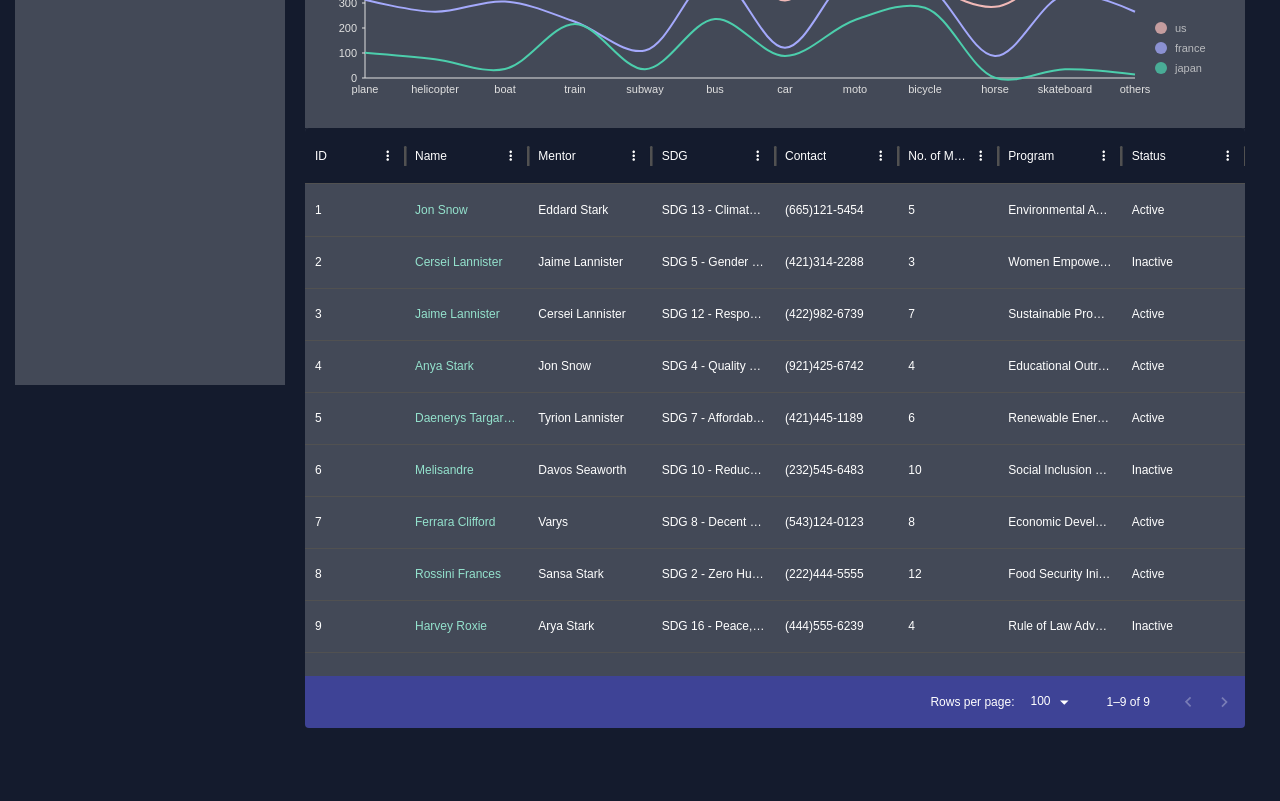
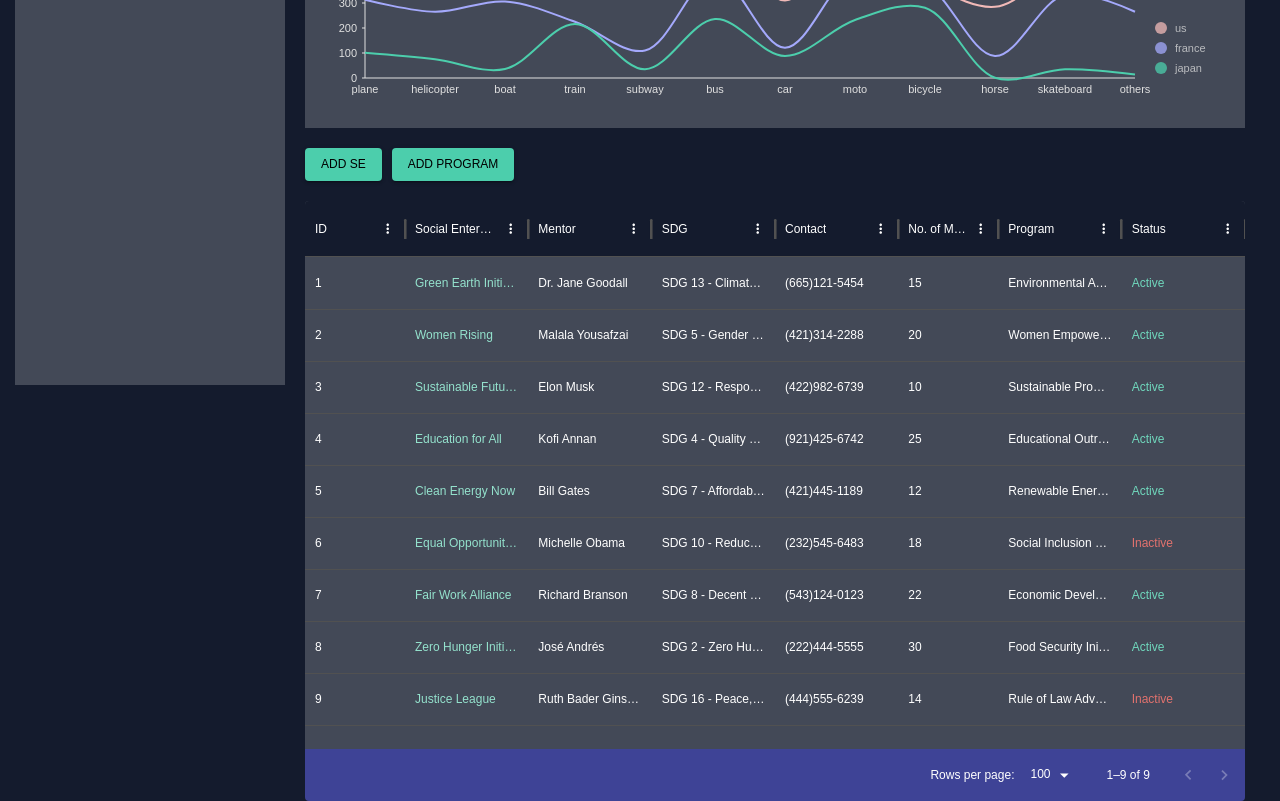
Before and after one commit to hotteokbokki/LSEEDInsight, a React (Create React App) app in the folder client/: page /socialenterprise in a window 1280 px wide. Shown: the part 400-1201 px from the top of the page. Before the commit the page ends 1128 px from the top, so only its background shows below. Built offline with nearby package versions, Linux system fonts and the light colour scheme; sample sign-in values are in the browser's storage.

Commit message:
added buttons to mentor and se page

```diff
--- a/client/src/sampledata/mockData.js
+++ b/client/src/sampledata/mockData.js
@@ -3,95 +3,96 @@ import { tokens } from "../theme";
 export const mockDataSE = [
   {
     id: 1,
-    name: "Jon Snow",
-    mentor: "Eddard Stark",
+    name: "Green Earth Initiative",
+    mentor: "Dr. Jane Goodall",
     sdg: "SDG 13 - Climate Action",
     contact: "(665)121-5454",
-    members: 5,
+    members: 15,
     program: "Environmental Awareness",
     status: "Active",
   },
   {
     id: 2,
-    name: "Cersei Lannister",
-    mentor: "Jaime Lannister",
+    name: "Women Rising",
+    mentor: "Malala Yousafzai",
     sdg: "SDG 5 - Gender Equality",
     contact: "(421)314-2288",
-    members: 3,
+    members: 20,
     program: "Women Empowerment",
-    status: "Inactive",
+    status: "Active",
   },
   {
     id: 3,
-    name: "Jaime Lannister",
-    mentor: "Cersei Lannister",
+    name: "Sustainable Futures",
+    mentor: "Elon Musk",
     sdg: "SDG 12 - Responsible Consumption and Production",
     contact: "(422)982-6739",
-    members: 7,
+    members: 10,
     program: "Sustainable Production",
     status: "Active",
   },
   {
     id: 4,
-    name: "Anya Stark",
-    mentor: "Jon Snow",
+    name: "Education for All",
+    mentor: "Kofi Annan",
     sdg: "SDG 4 - Quality Education",
     contact: "(921)425-6742",
-    members: 4,
+    members: 25,
     program: "Educational Outreach",
     status: "Active",
   },
   {
     id: 5,
-    name: "Daenerys Targaryen",
-    mentor: "Tyrion Lannister",
+    name: "Clean Energy Now",
+    mentor: "Bill Gates",
     sdg: "SDG 7 - Affordable and Clean Energy",
     contact: "(421)445-1189",
-    members: 6,
+    members: 12,
     program: "Renewable Energy Advocacy",
     status: "Active",
   },
   {
     id: 6,
-    name: "Melisandre",
-    mentor: "Davos Seaworth",
+    name: "Equal Opportunity Initiative",
+    mentor: "Michelle Obama",
     sdg: "SDG 10 - Reduced Inequality",
     contact: "(232)545-6483",
-    members: 10,
+    members: 18,
     program: "Social Inclusion Programs",
     status: "Inactive",
   },
   {
     id: 7,
-    name: "Ferrara Clifford",
-    mentor: "Varys",
+    name: "Fair Work Alliance",
+    mentor: "Richard Branson",
     sdg: "SDG 8 - Decent Work and Economic Growth",
     contact: "(543)124-0123",
-    members: 8,
+    members: 22,
     program: "Economic Development",
     status: "Active",
   },
   {
     id: 8,
-    name: "Rossini Frances",
-    mentor: "Sansa Stark",
+    name: "Zero Hunger Initiative",
+    mentor: "José Andrés",
     sdg: "SDG 2 - Zero Hunger",
     contact: "(222)444-5555",
-    members: 12,
+    members: 30,
     program: "Food Security Initiative",
     status: "Active",
   },
   {
     id: 9,
-    name: "Harvey Roxie",
-    mentor: "Arya Stark",
+    name: "Justice League",
+    mentor: "Ruth Bader Ginsburg",
     sdg: "SDG 16 - Peace, Justice, and Strong Institutions",
     contact: "(444)555-6239",
-    members: 4,
+    members: 14,
     program: "Rule of Law Advocacy",
     status: "Inactive",
   },
 ];
+
 
 export const mockDataEval = [
   {
--- a/client/src/scenes/dashboard/index.jsx
+++ b/client/src/scenes/dashboard/index.jsx
@@ -186,13 +186,6 @@ const Dashboard = () => {
                 Top Performer
               </Typography>
             </Box>
-            <Box>
-              <IconButton>
-                <DownloadOutlinedIcon
-                  sx={{ fontSize: "26px", color: colors.greenAccent[500] }}
-                />
-              </IconButton>
-            </Box>
           </Box>
           <Box height="250px" m="-20px 0 0 0">
             <LineChart isDashboard={true} />
--- a/client/src/scenes/socialenterprise/index.jsx
+++ b/client/src/scenes/socialenterprise/index.jsx
@@ -1,4 +1,17 @@
-import { Box, Typography, useTheme, IconButton } from "@mui/material";
+import { useState } from "react";
+import {
+  Box,
+  Typography,
+  useTheme,
+  IconButton,
+  Button,
+  Dialog,
+  DialogTitle,
+  DialogContent,
+  DialogActions,
+  TextField,
+  MenuItem,
+} from "@mui/material";
 import { DataGrid } from "@mui/x-data-grid";
 import { tokens } from "../../theme";
 import { mockDataSE } from "../../sampledata/mockData";
@@ -10,15 +23,57 @@ const SocialEnterprise = () => {
   const theme = useTheme();
   const colors = tokens(theme.palette.mode);
 
+  // State for dialogs
+  const [openAddSE, setOpenAddSE] = useState(false);
+  const [openAddProgram, setOpenAddProgram] = useState(false);
+
+  // Form data
+  const [seData, setSeData] = useState({ name: "", members: "", sdg: "" });
+  const [programData, setProgramData] = useState({ name: "", se: "" });
+
+  // Handle dialog open/close
+  const handleOpenAddSE = () => setOpenAddSE(true);
+  const handleCloseAddSE = () => setOpenAddSE(false);
+  const handleOpenAddProgram = () => setOpenAddProgram(true);
+  const handleCloseAddProgram = () => setOpenAddProgram(false);
+
+  // Data grid columns
   const columns = [
     { field: "id", headerName: "ID" },
-    { field: "name", headerName: "Name", flex: 1, cellClassName: "name-column--cell" },
+    {
+      field: "name",
+      headerName: "Social Enterprise",
+      flex: 1,
+      cellClassName: "name-column--cell",
+    },
     { field: "mentor", headerName: "Mentor", flex: 1 },
     { field: "sdg", headerName: "SDG", flex: 1 },
     { field: "contact", headerName: "Contact", flex: 1 },
-    { field: "members", headerName: "No. of Members", type: "number", headerAlign: "left", align: "left" },
+    {
+      field: "members",
+      headerName: "No. of Members",
+      type: "number",
+      headerAlign: "left",
+      align: "left",
+    },
     { field: "program", headerName: "Program", flex: 1 },
-    { field: "status", headerName: "Status", flex: 1 },
+    {
+      field: "status",
+      headerName: "Status",
+      flex: 1,
+      renderCell: (params) => (
+        <Box
+          sx={{
+            color:
+              params.value === "Active"
+                ? colors.greenAccent[400]
+                : colors.redAccent[400],
+          }}
+        >
+          {params.value}
+        </Box>
+      ),
+    },
   ];
 
   return (
@@ -43,13 +98,19 @@ const SocialEnterprise = () => {
             <Typography variant="h5" fontWeight="600" color={colors.grey[100]}>
               GEMS
             </Typography>
-            <Typography variant="h3" fontWeight="bold" color={colors.greenAccent[500]}>
+            <Typography
+              variant="h3"
+              fontWeight="bold"
+              color={colors.greenAccent[500]}
+            >
               Top Performer
             </Typography>
           </Box>
           <Box>
             <IconButton>
-              <DownloadOutlinedIcon sx={{ fontSize: "26px", color: colors.greenAccent[500] }} />
+              <DownloadOutlinedIcon
+                sx={{ fontSize: "26px", color: colors.greenAccent[500] }}
+              />
             </IconButton>
           </Box>
         </Box>
@@ -58,19 +119,32 @@ const SocialEnterprise = () => {
         </Box>
       </Box>
 
+      {/* BUTTONS: Below Chart, Above Data Grid */}
+      <Box display="flex" gap="10px" mt="20px">
+        <Button
+          variant="contained"
+          sx={{ backgroundColor: colors.greenAccent[500], color: "black" }}
+          onClick={handleOpenAddSE}
+        >
+          Add SE
+        </Button>
+        <Button
+          variant="contained"
+          sx={{ backgroundColor: colors.greenAccent[500], color: "black" }}
+          onClick={handleOpenAddProgram}
+        >
+          Add Program
+        </Button>
+      </Box>
+
       {/* Bottom Row: Data Grid */}
       <Box
         height="75vh"
+        mt="20px"
         sx={{
-          "& .MuiDataGrid-root": {
-            border: "none",
-          },
-          "& .MuiDataGrid-cell": {
-            borderBottom: "none",
-          },
-          "& .name-column--cell": {
-            color: colors.greenAccent[300],
-          },
+          "& .MuiDataGrid-root": { border: "none" },
+          "& .MuiDataGrid-cell": { borderBottom: "none" },
+          "& .name-column--cell": { color: colors.greenAccent[300] },
           "& .MuiDataGrid-columnHeaders": {
             backgroundColor: colors.blueAccent[700],
             borderBottom: "none",
@@ -84,11 +158,85 @@ const SocialEnterprise = () => {
           },
         }}
       >
-        <DataGrid
-          rows={mockDataSE}
-          columns={columns}
-        />
+        <DataGrid rows={mockDataSE} columns={columns} />
       </Box>
+
+      {/* Add SE Dialog */}
+      <Dialog open={openAddSE} onClose={handleCloseAddSE}>
+        <DialogTitle>Add Social Enterprise</DialogTitle>
+        <DialogContent>
+          <TextField
+            margin="dense"
+            label="Name"
+            fullWidth
+            value={seData.name}
+            onChange={(e) => setSeData({ ...seData, name: e.target.value })}
+          />
+          <TextField
+            margin="dense"
+            label="Number of Members"
+            fullWidth
+            type="number"
+            value={seData.members}
+            onChange={(e) => setSeData({ ...seData, members: e.target.value })}
+          />
+          <TextField
+            margin="dense"
+            label="SDGs Supported"
+            fullWidth
+            value={seData.sdg}
+            onChange={(e) => setSeData({ ...seData, sdg: e.target.value })}
+          />
+        </DialogContent>
+        <DialogActions>
+          <Button onClick={handleCloseAddSE} color="primary">
+            Cancel
+          </Button>
+          <Button onClick={handleCloseAddSE} color="secondary">
+            Add
+          </Button>
+        </DialogActions>
+      </Dialog>
+
+      {/* Add Program Dialog */}
+      <Dialog open={openAddProgram} onClose={handleCloseAddProgram}>
+        <DialogTitle>Add Program</DialogTitle>
+        <DialogContent>
+          <TextField
+            margin="dense"
+            label="Program Name"
+            fullWidth
+            value={programData.name}
+            onChange={(e) =>
+              setProgramData({ ...programData, name: e.target.value })
+            }
+          />
+          <TextField
+            margin="dense"
+            label="Social Enterprise"
+            fullWidth
+            select
+            value={programData.se}
+            onChange={(e) =>
+              setProgramData({ ...programData, se: e.target.value })
+            }
+          >
+            {mockDataSE.map((se) => (
+              <MenuItem key={se.id} value={se.name}>
+                {se.name}
+              </MenuItem>
+            ))}
+          </TextField>
+        </DialogContent>
+        <DialogActions>
+          <Button onClick={handleCloseAddProgram} color="primary">
+            Cancel
+          </Button>
+          <Button onClick={handleCloseAddProgram} color="secondary">
+            Add
+          </Button>
+        </DialogActions>
+      </Dialog>
     </Box>
   );
 };
```
Also changed, not shown: client/src/scenes/mentors/index.jsx (+91 -2 lines).
